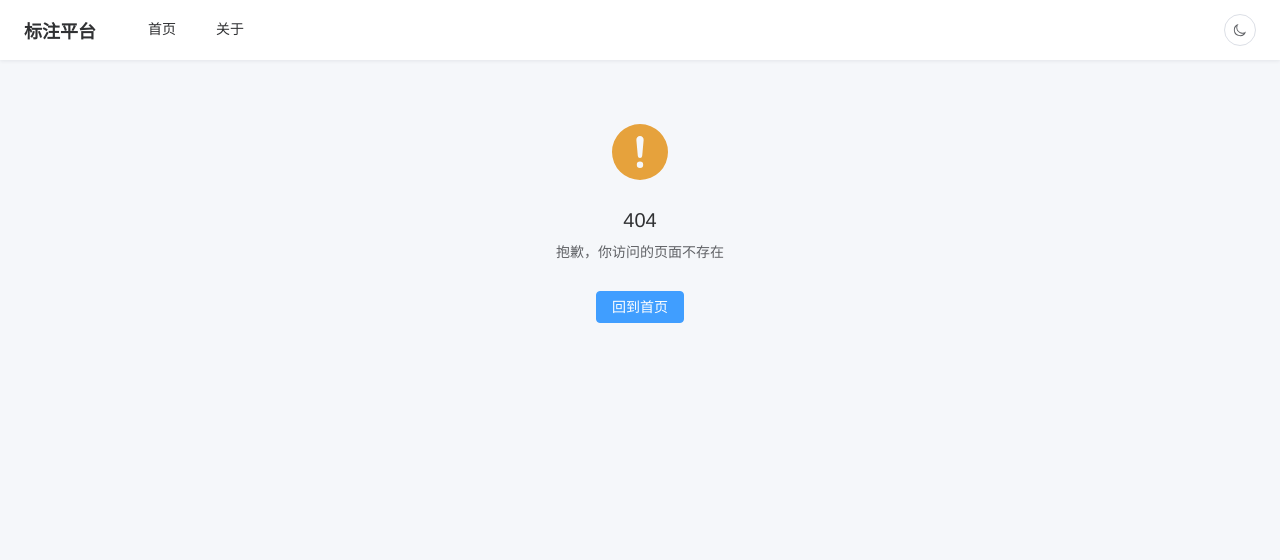
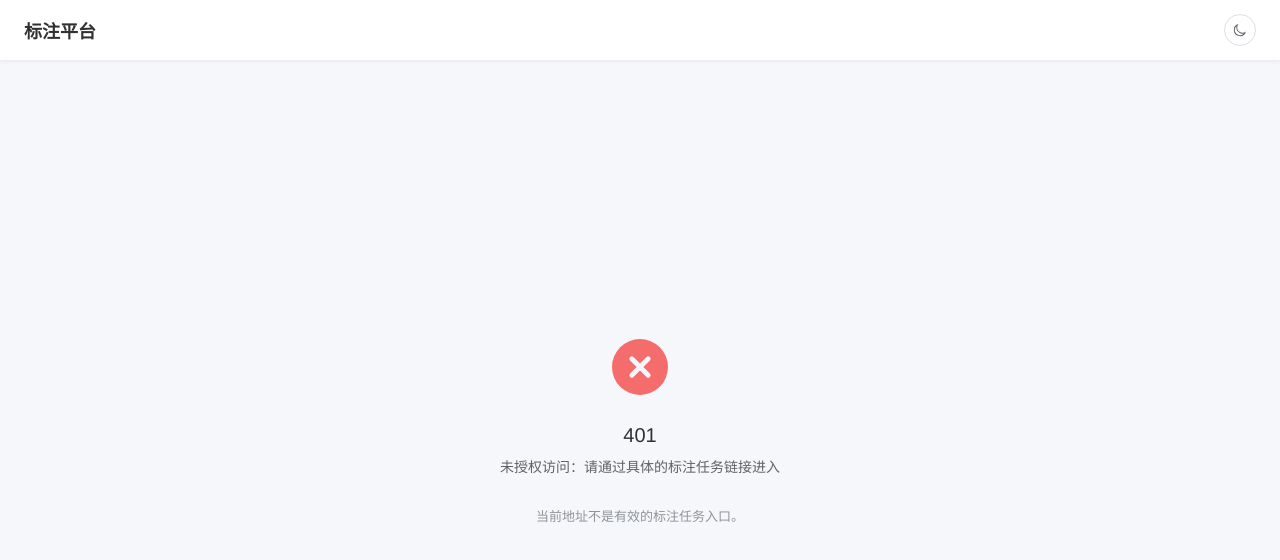
Before and after one commit to huxuanchenxy/biaozhu, a Vue app: page /#/401 in a window 1280 px wide. Before the commit this address had no page. Shown: the top 560 px of the page. Built offline with nearby package versions, Linux system fonts and the light colour scheme.

Commit message:
安全升级401

```diff
--- a/package.json
+++ b/package.json
@@ -5,6 +5,7 @@
   "type": "module",
   "scripts": {
     "dev": "node scripts/dev.mjs",
+    "dev:network": "node scripts/dev.mjs --network",
     "build": "vue-tsc -b && vite build",
     "preview": "vite preview",
     "fetch:model": "node scripts/download-model.mjs"
--- a/server.mjs
+++ b/server.mjs
@@ -47,6 +47,8 @@ const fileEnv = {
 
 // 监听端口：环境变量 PORT > .env 文件 SERVER_PORT > 默认 3344
 const PORT = Number(process.env.PORT || fileEnv.SERVER_PORT || 3344)
+// 监听地址：环境变量 HOST > .env 文件 SERVER_HOST > 默认 0.0.0.0（生产全接口）；开发由 scripts/dev.mjs 按 --network 参数传入收窄
+const HOST = process.env.HOST || fileEnv.SERVER_HOST || '0.0.0.0'
 // MinIO 配置：环境变量 > .env 文件（MINIO_* 优先，兼容旧的 VITE_MINIO_*）> 硬编码默认
 const MINIO_ENDPOINT =
   process.env.MINIO_ENDPOINT || fileEnv.MINIO_ENDPOINT || fileEnv.VITE_MINIO_ENDPOINT || 'http://10.89.14.234:12001'
@@ -422,9 +424,9 @@ const server = http.createServer((req, res) => {
   }
 })
 
-server.listen(PORT, () => {
+server.listen(PORT, HOST, () => {
   console.log(`[server] 静态目录: ${DIST}`)
-  console.log(`[server] 监听端口: ${PORT}`)
+  console.log(`[server] 监听端口: ${PORT}（绑定 ${HOST}）`)
   console.log(`[server] 界面主题 APP_THEME: ${APP_THEME}（改 dist/.env.production 后重启即切换，无需 build）`)
   console.log(`[server] 代理 /${BUCKET}/* -> ${MINIO_ENDPOINT}（服务端 SigV4 签名，时钟自动校正）`)
   console.log(`[server] 列目录 /cad-api/list?prefix=... -> ${MINIO_ENDPOINT}（ListObjectsV2）`)
--- a/src/router/index.ts
+++ b/src/router/index.ts
@@ -9,7 +9,15 @@ import {
 const routes: RouteRecordRaw[] = [
   {
     path: '/',
-    redirect: '/home',
+    // 根目录不再是可浏览的首页：统一跳转 401 未授权页（配合下方守卫）
+    redirect: '/401',
+  },
+  {
+    path: '/401',
+    name: 'Unauthorized',
+    component: () => import('@/views/UnauthorizedView.vue'),
+    /** hideNav: 401 作为独立提示页，不显示平台导航 */
+    meta: { title: '401 未授权', hideNav: true },
   },
   {
     path: '/home',
@@ -76,6 +84,23 @@ const router = createRouter({
   scrollBehavior: () => ({ top: 0 }),
 })
 
+/**
+ * 访问控制守卫：本平台仅允许通过具体的标注任务链接进入。
+ * 只放行带 object key 的深链（/cad/<key>、/markdown/<key>）；
+ * 其余「前台入口」（/、/home、/about、裸 /cad、裸 /markdown、乱路径等）一律跳 401 未授权。
+ * 注：hash 路由下服务端无法区分深链与根目录（都是 GET /），故只能在路由层拦截。
+ */
+router.beforeEach((to) => {
+  // 401 页自身放行，避免死循环
+  if (to.name === 'Unauthorized') return true
+  // :key(.*) 可能为空串（裸 /cad、/markdown），此时视为未授权
+  const raw = to.params.key
+  const key = Array.isArray(raw) ? raw.join('/') : raw ?? ''
+  const hasKey = key.trim() !== ''
+  const isDoc = (to.name === 'CadAnnotator' || to.name === 'MarkdownAnnotatorDoc') && hasKey
+  return isDoc ? true : { name: 'Unauthorized' }
+})
+
 /** 切换页面时更新浏览器标签标题 */
 router.afterEach((to) => {
   const title = (to.meta.title as string) || ''
--- /dev/null
+++ b/src/views/UnauthorizedView.vue
@@ -0,0 +1,31 @@
+<script setup lang="ts">
+/**
+ * 401 未授权页：本平台仅允许通过具体的标注任务链接（/cad/<key> 或 /markdown/<key>）进入。
+ * 直接访问根目录/首页等「前台入口」由路由守卫统一拦截并跳到此页，提示未授权。
+ */
+</script>
+
+<template>
+  <div class="unauthorized">
+    <el-result icon="error" title="401" sub-title="未授权访问：请通过具体的标注任务链接进入">
+      <template #extra>
+        <div class="hint">当前地址不是有效的标注任务入口。</div>
+      </template>
+    </el-result>
+  </div>
+</template>
+
+<style scoped>
+.unauthorized {
+  /* 撑满抬头以外的可视区，让 401 提示垂直居中 */
+  min-height: calc(100vh - var(--app-header-height));
+  display: flex;
+  align-items: center;
+  justify-content: center;
+}
+
+.hint {
+  font-size: 13px;
+  color: var(--el-text-color-secondary);
+}
+</style>
--- a/vite.config.ts
+++ b/vite.config.ts
@@ -68,7 +68,9 @@ export default defineConfig(({ mode }) => {
     },
 
     server: {
-      host: '0.0.0.0',
+      // 访问范围由 scripts/dev.mjs 通过 DEV_HOST 控制：默认 127.0.0.1（仅 localhost），
+      // 启动时带 --network 参数则绑 0.0.0.0（localhost 与局域网 IP 均可访问）
+      host: process.env.DEV_HOST || '127.0.0.1',
       port: Number(env.VITE_PORT) || 3000,
       open: false,
       // 开发环境接口代理：前端 /api -> 后端真实地址
```
Also changed, not shown: scripts/dev.mjs (+11 -1 lines).
